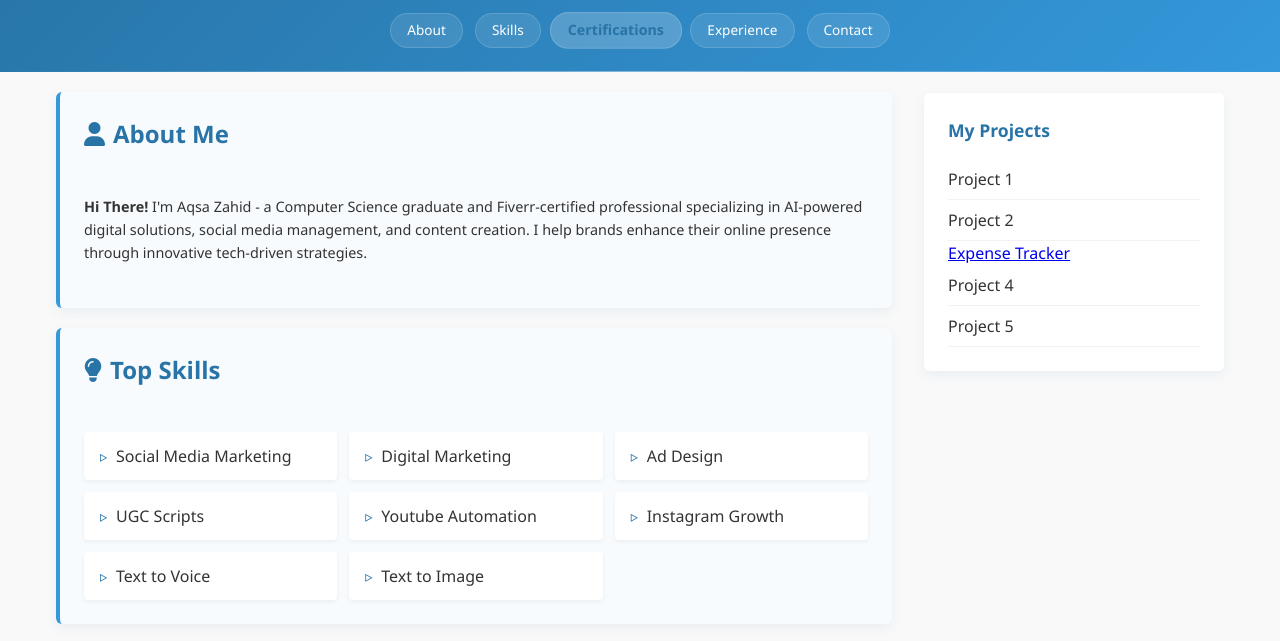
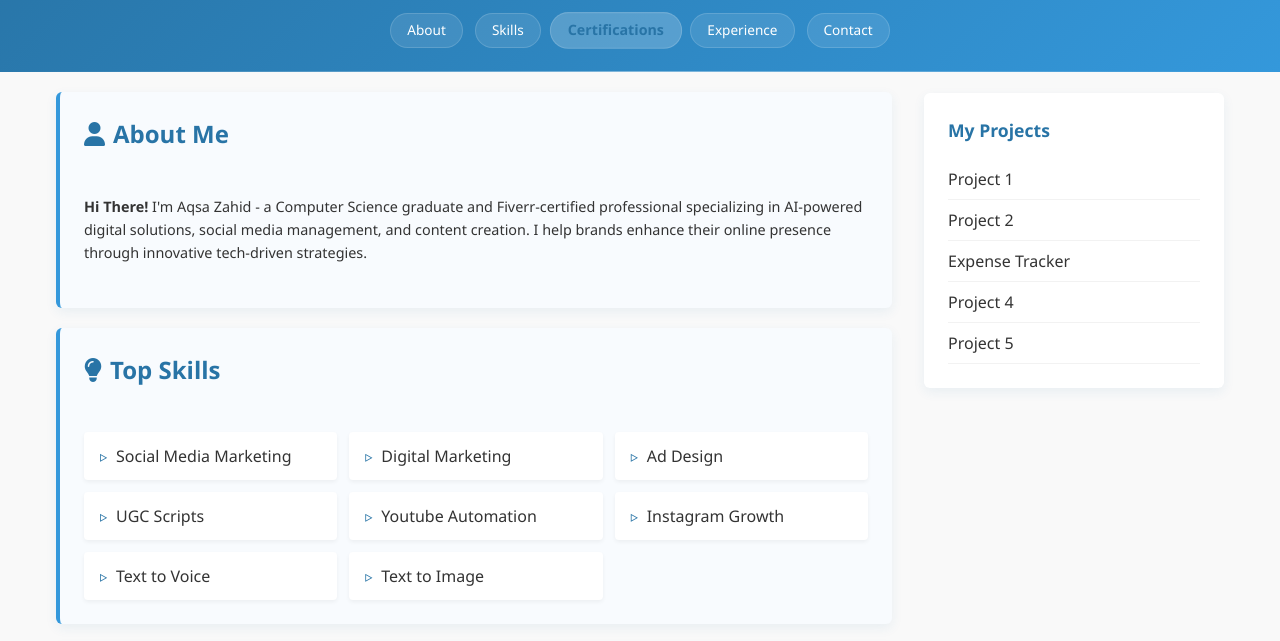
Before and after one commit to skillsetpr0/Profile, a plain HTML site: page index.html in a window 1280 px wide. Shown: the part 101-742 px from the top of the page. Drawn offline with nearby package versions, Linux system fonts and the light colour scheme.

Commit message:
Update index.html

```diff
--- a/index.html
+++ b/index.html
@@ -122,7 +122,7 @@
       <h3>My Projects</h3>
       <a href="#" class="project-link">Project 1</a>
       <a href="#" class="project-link">Project 2</a>
-      <a href="#" class="https://c3e0609b-0e35-448a-8f6a-a8c2b247b2b0-00-67bav5g24q7u.sisko.replit.dev/">Expense Tracker</a>
+      <a href="https://c3e0609b-0e35-448a-8f6a-a8c2b247b2b0-00-67bav5g24q7u.sisko.replit.dev/" class="project-link">Expense Tracker</a>
       <a href="#" class="project-link">Project 4</a>
       <a href="#" class="project-link">Project 5</a>
       <!-- Add more project links -->
```
